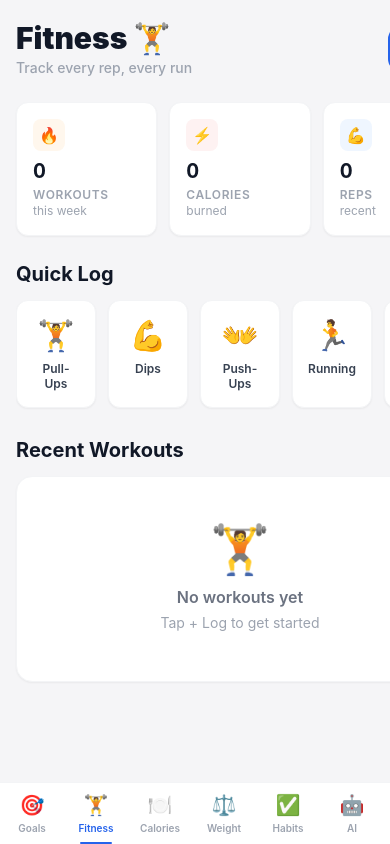
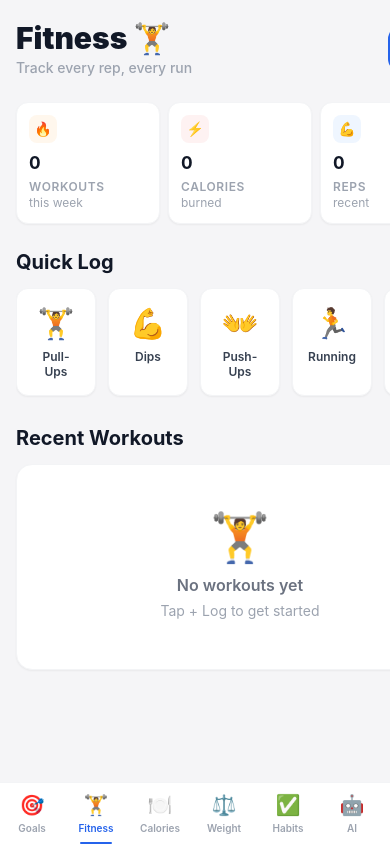
Before and after one commit to aminayawork-tech/Grindly, a Next.js app in the folder web/: page /fitness in a window 390 px wide. Shown: the top 844 px of the page. Built offline with nearby package versions, Linux system fonts and the light colour scheme.

Commit message:
fix(fitness): use compact stat cards to prevent overflow on mobile

```diff
--- a/web/app/fitness/page.tsx
+++ b/web/app/fitness/page.tsx
@@ -76,10 +76,10 @@ export default function FitnessPage() {
         <button onClick={() => setShowLog(true)} className="btn-primary">+ Log</button>
       </div>
 
-      <div className="grid grid-cols-3 gap-3">
-        <StatCard label="Workouts" value={`${weeklyWorkouts}`} subtitle="this week" emoji="🔥" color="orange" />
-        <StatCard label="Calories" value={`${Math.round(totalCalories)}`} subtitle="burned" emoji="⚡" color="red" />
-        <StatCard label="Reps" value={`${totalReps}`} subtitle="recent" emoji="💪" color="blue" />
+      <div className="grid grid-cols-3 gap-2">
+        <StatCard label="Workouts" value={`${weeklyWorkouts}`} subtitle="this week" emoji="🔥" color="orange" compact />
+        <StatCard label="Calories" value={`${Math.round(totalCalories)}`} subtitle="burned" emoji="⚡" color="red" compact />
+        <StatCard label="Reps" value={`${totalReps}`} subtitle="recent" emoji="💪" color="blue" compact />
       </div>
 
       {/* Quick log buttons */}
```
